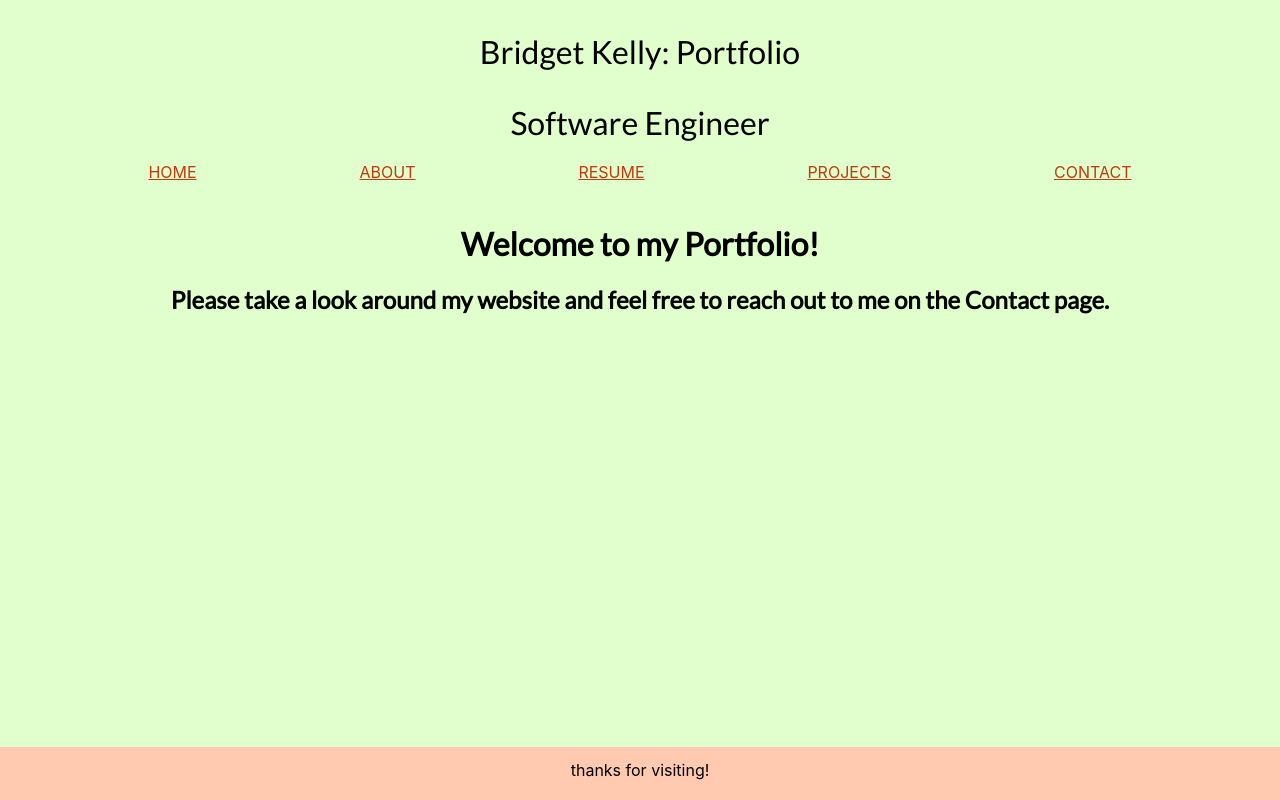
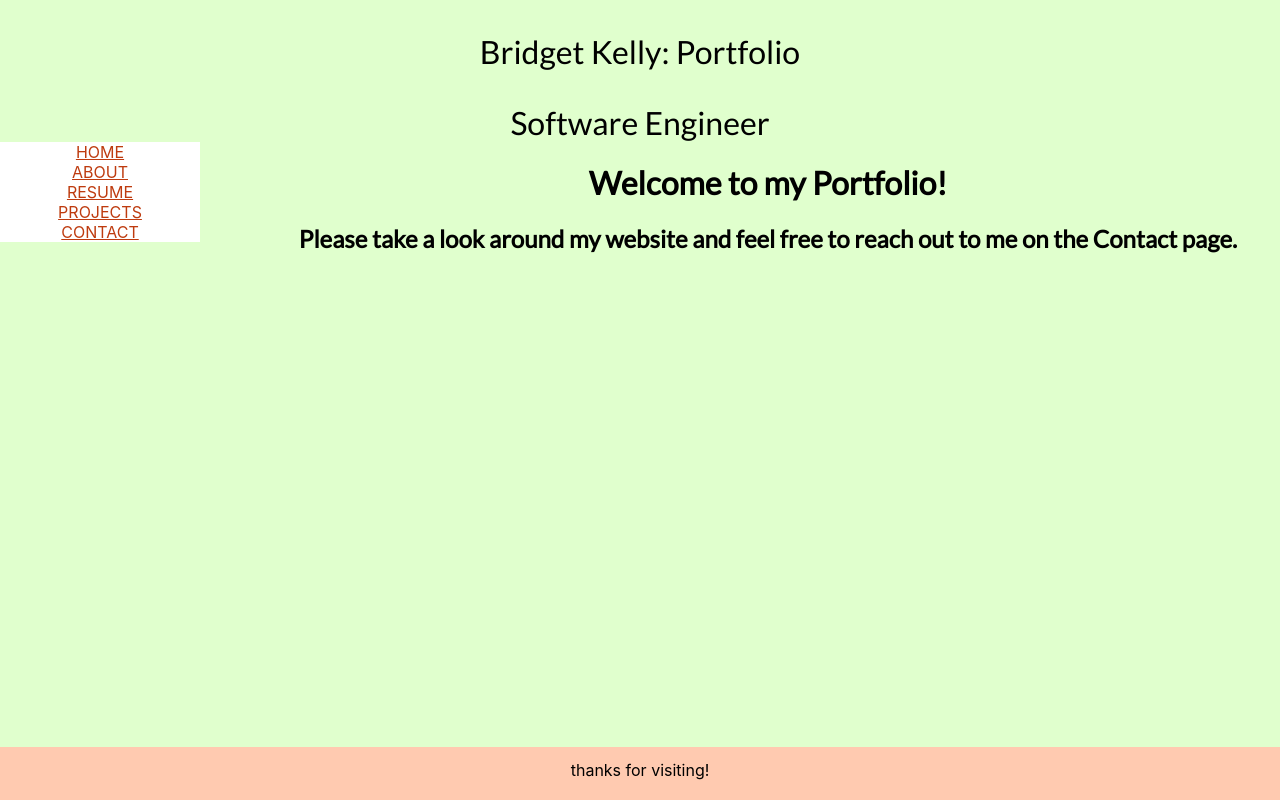
Before and after one commit to bc-kelly/portfolio, a React (Create React App) app: page / in a window 1280 px wide. Built offline with nearby package versions, Linux system fonts and the light colour scheme.

Commit message:
nav bar to left side

```diff
--- a/src/NavBar.css
+++ b/src/NavBar.css
@@ -1,13 +1,13 @@
 .navBar-div {
-    /* margin-top: 4%; */
-    /* margin-bottom: 4%; */
     text-decoration: none;
-    color: black;
-    justify-content: space-between;
+    /* color: black; */
+    /* justify-content: space-between; */
     /* width: 100%; */
-    margin-right: 10%;
-    margin-left: 10%;
-    display: flex;
+    /* margin-right: 10%;
+    margin-left: 10%; */
+    display: inline-block;
+    width: 20%;
+    float: left;
 }
 
 .navbar-link {
@@ -18,3 +18,12 @@
 .navbar-link hover {
     color: #ffcab0;
 }
+
+ul {
+    list-style-type: none;
+    margin: 0;
+    padding: 0;
+    width: 200px;
+    background-color: white;
+    height: 100%;
+  }
--- a/src/NavBar.js
+++ b/src/NavBar.js
@@ -6,11 +6,13 @@ import './NavBar.css';
 function NavBar() {
   return (
     <div className="navBar-div">
-      <NavLink className="navbar-link" exact to="/">HOME</NavLink>
-      <NavLink className="navbar-link" to="/about">ABOUT</NavLink>
-      <NavLink className="navbar-link" to="/resume">RESUME</NavLink>
-      <NavLink className="navbar-link" to="/projects">PROJECTS</NavLink>
-      <NavLink className="navbar-link" to="/contact">CONTACT</NavLink>
+      <ul>
+        <li>  <NavLink className="navbar-link" exact to="/">HOME</NavLink> </li>
+        <li> <NavLink className="navbar-link" to="/about">ABOUT</NavLink> </li>
+        <li> <NavLink className="navbar-link" to="/resume">RESUME</NavLink> </li>
+        <li> <NavLink className="navbar-link" to="/projects">PROJECTS</NavLink> </li>
+        <li> <NavLink className="navbar-link" to="/contact">CONTACT</NavLink> </li>
+      </ul>
     </div>
   );
 }
```
